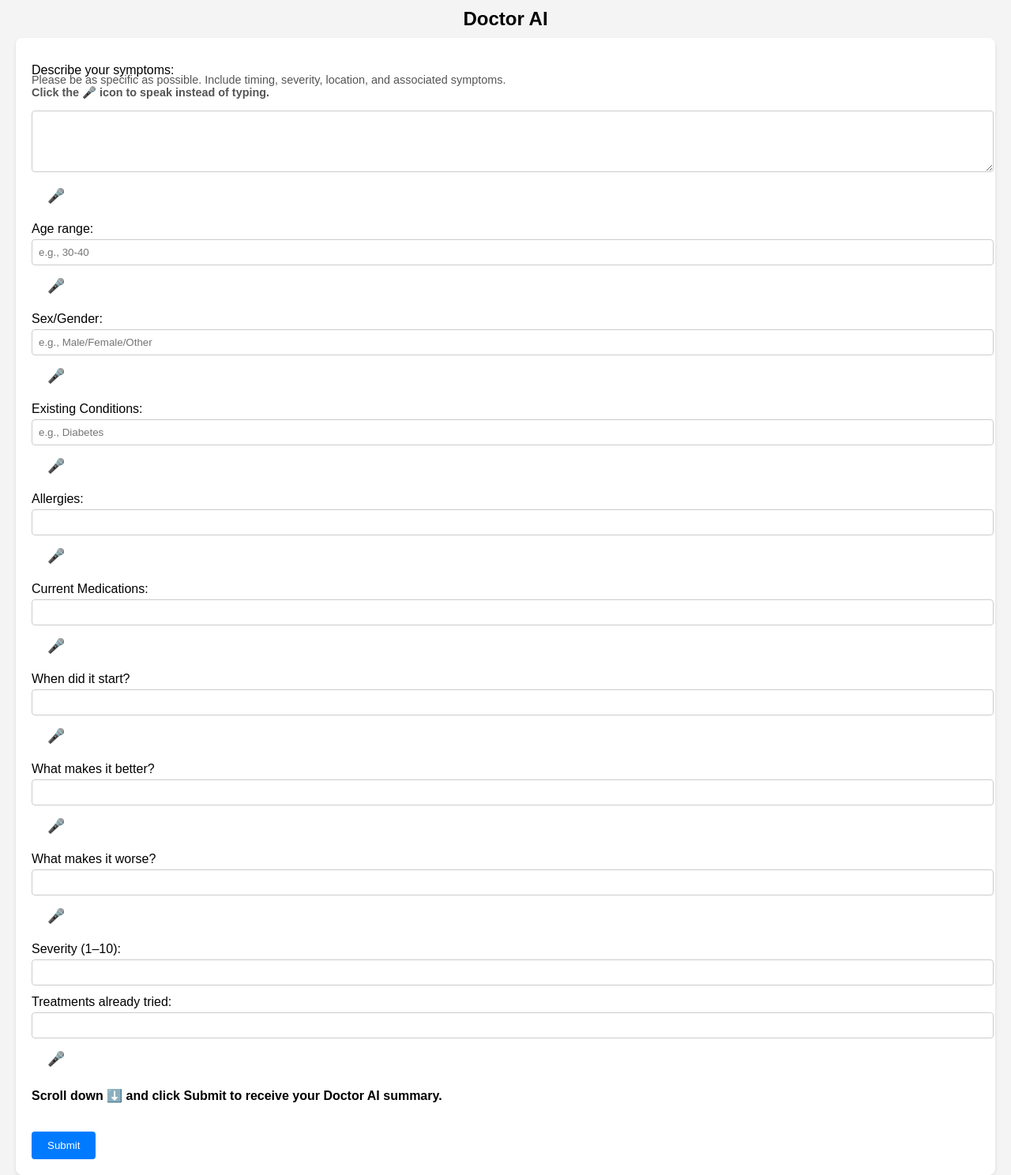
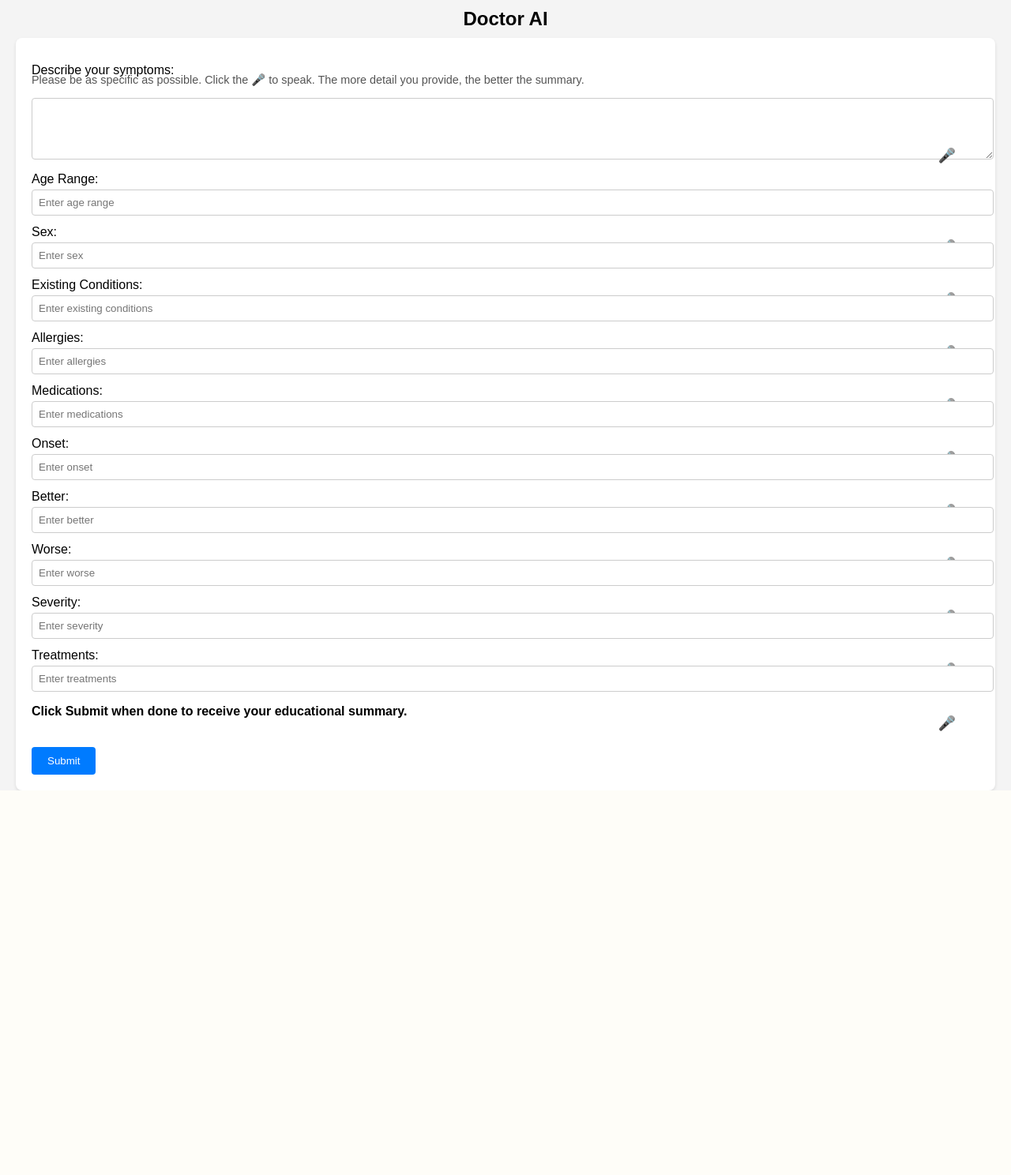
Before and after one commit to Asaabmd/doctor-ai, a Flask app: page / in a window 1280 px wide. Shown: the part 80-1568 px from the top of the page at 79% size. After the commit the page ends 1081 px from the top, so only its background shows below. Run offline with Flask 3, Linux system fonts and the light colour scheme.

Commit message:
Add modal popup and follow-up field to Doctor AI

```diff
--- a/templates/index.html
+++ b/templates/index.html
@@ -30,11 +30,14 @@
       padding: 20px;
       margin-top: 10px;
       border-radius: 8px;
-      box-shadow: 0 2px 4px rgba(0,0,0,0.1);
+      box-shadow: 0 2px 4px rgba(0, 0, 0, 0.1);
     }
     label {
       display: block;
       margin-top: 12px;
+    }
+    .field-wrapper {
+      position: relative;
     }
     input[type="text"],
     input[type="number"],
@@ -44,6 +47,16 @@
       margin-top: 4px;
       border: 1px solid #ccc;
       border-radius: 4px;
+    }
+    .mic-btn {
+      position: absolute;
+      right: 10px;
+      top: 36px;
+      background: none;
+      border: none;
+      font-size: 18px;
+      cursor: pointer;
+      color: #007bff;
     }
     button {
       margin-top: 20px;
@@ -57,104 +70,97 @@
     button:hover {
       background-color: #0056b3;
     }
-    .response {
-      margin-top: 20px;
-      background-color: #e9f5ff;
-      padding: 15px;
-      border-left: 4px solid #007bff;
+
+    .modal {
+      display: none;
+      position: fixed;
+      z-index: 1000;
+      left: 0;
+      top: 0;
+      width: 100%;
+      height: 100%;
+      overflow: auto;
+      background-color: rgba(0,0,0,0.6);
     }
-    .mic-button {
-      margin-top: 5px;
-      background: none;
-      border: none;
+    .modal-content {
+      background-color: #fff;
+      margin: 10% auto;
+      padding: 20px;
+      border-radius: 8px;
+      width: 90%;
+      max-width: 600px;
+    }
+    .close {
+      color: #aaa;
+      float: right;
+      font-size: 28px;
+      font-weight: bold;
       cursor: pointer;
-      font-size: 18px;
+    }
+
+    .tip {
+      font-size: 0.9rem;
       color: #555;
-    }
-    .mic-button:hover {
-      color: #000;
+      margin-top: -5px;
+      margin-bottom: 10px;
     }
   </style>
 </head>
 <body>
   <div class="header">
-    <img src="{{ url_for('static', filename='doctor.jpeg') }}" alt="Doctor AI Image" />
-    <img src="{{ url_for('static', filename='logo.png') }}" alt="Logo" />
+    <img src="{{ url_for('static', filename='doctor.jpeg') }}" alt="Doctor AI Image">
+    <img src="{{ url_for('static', filename='logo.png') }}" alt="Logo">
   </div>
-
   <h1>Doctor AI</h1>
 
   <form method="POST">
     <label for="symptoms">Describe your symptoms:</label>
-    <p style="font-size: 0.9rem; color: #555; margin-top: -5px; margin-bottom: 10px;">
-      Please be as specific as possible. Include timing, severity, location, and associated symptoms.<br>
-      <strong>Click the 🎤 icon to speak instead of typing.</strong>
-    </p>
-    <textarea name="symptoms" id="symptoms" rows="4" required></textarea>
-    <button type="button" class="mic-button" onclick="startRecognition('symptoms')">🎤</button>
+    <p class="tip">Please be as specific as possible. Click the 🎤 to speak. The more detail you provide, the better the summary.</p>
+    <div class="field-wrapper">
+      <textarea id="symptoms" name="symptoms" rows="4" required></textarea>
+      <button type="button" class="mic-btn" onclick="startRecognition('symptoms')">🎤</button>
+    </div>
 
-    <label>Age range:</label>
-    <input type="text" name="age_range" id="age_range" placeholder="e.g., 30-40" />
-    <button type="button" class="mic-button" onclick="startRecognition('age_range')">🎤</button>
+    {% for field in ["age_range", "sex", "existing_conditions", "allergies", "medications", "onset", "better", "worse", "severity", "treatments"] %}
+    <label for="{{ field }}">{{ field.replace("_", " ").title() }}:</label>
+    <div class="field-wrapper">
+      <input
+        id="{{ field }}"
+        type="{{ 'number' if field == 'severity' else 'text' }}"
+        name="{{ field }}"
+        placeholder="Enter {{ field.replace('_', ' ') }}"
+        {% if field == 'severity' %}min="1" max="10"{% endif %}
+      />
+      <button type="button" class="mic-btn" onclick="startRecognition('{{ field }}')">🎤</button>
+    </div>
+    {% endfor %}
 
-    <label>Sex/Gender:</label>
-    <input type="text" name="sex" id="sex" placeholder="e.g., Male/Female/Other" />
-    <button type="button" class="mic-button" onclick="startRecognition('sex')">🎤</button>
-
-    <label>Existing Conditions:</label>
-    <input type="text" name="existing_conditions" id="existing_conditions" placeholder="e.g., Diabetes" />
-    <button type="button" class="mic-button" onclick="startRecognition('existing_conditions')">🎤</button>
-
-    <label>Allergies:</label>
-    <input type="text" name="allergies" id="allergies" />
-    <button type="button" class="mic-button" onclick="startRecognition('allergies')">🎤</button>
-
-    <label>Current Medications:</label>
-    <input type="text" name="medications" id="medications" />
-    <button type="button" class="mic-button" onclick="startRecognition('medications')">🎤</button>
-
-    <label>When did it start?</label>
-    <input type="text" name="onset" id="onset" />
-    <button type="button" class="mic-button" onclick="startRecognition('onset')">🎤</button>
-
-    <label>What makes it better?</label>
-    <input type="text" name="better" id="better" />
-    <button type="button" class="mic-button" onclick="startRecognition('better')">🎤</button>
-
-    <label>What makes it worse?</label>
-    <input type="text" name="worse" id="worse" />
-    <button type="button" class="mic-button" onclick="startRecognition('worse')">🎤</button>
-
-    <label>Severity (1–10):</label>
-    <input type="number" name="severity" id="severity" min="1" max="10" />
-
-    <label>Treatments already tried:</label>
-    <input type="text" name="treatments" id="treatments" />
-    <button type="button" class="mic-button" onclick="startRecognition('treatments')">🎤</button>
-
-    <p><strong>Scroll down ⬇️ and click Submit to receive your Doctor AI summary.</strong></p>
-
+    <p><strong>Click Submit when done to receive your educational summary.</strong></p>
     <button type="submit">Submit</button>
   </form>
 
   {% if response %}
-  <div class="response">
-    <h3>Doctor AI Response:</h3>
-    <p>{{ response|safe }}</p>
-
-    <!-- Follow-Up Question Form -->
-    <form action="/followup" method="post">
-      <label for="followup">Have a follow-up question?</label>
-      <input type="text" name="followup" id="followup" placeholder="Ask a clarification question here" required />
-      <button type="submit">Ask Follow-up</button>
-    </form>
+  <div id="responseModal" class="modal" style="display:block;">
+    <div class="modal-content">
+      <span class="close" onclick="document.getElementById('responseModal').style.display='none'">&times;</span>
+      <h3>Doctor AI Summary</h3>
+      <p>{{ response|safe }}</p>
+      <form action="/followup" method="POST" style="margin-top: 20px;">
+        <label for="followup">Have a follow-up question?</label>
+        <textarea name="followup" rows="2" placeholder="Type your question here..."></textarea>
+        <button type="submit">Ask</button>
+      </form>
+    </div>
   </div>
   {% endif %}
 
   {% if followup_response %}
-  <div class="response">
-    <h3>Follow-Up Answer:</h3>
-    <p>{{ followup_response|safe }}</p>
+  <div class="modal" id="followupModal" style="display:block;">
+    <div class="modal-content">
+      <span class="close" onclick="document.getElementById('followupModal').style.display='none'">&times;</span>
+      <h3>Follow-Up Answer</h3>
+      <p>{{ followup_response|safe }}</p>
+    </div>
   </div>
   {% endif %}
 
@@ -179,6 +185,16 @@
         alert('Speech recognition error: ' + event.error);
       };
     }
+
+    window.onclick = function(event) {
+      const modals = ["responseModal", "followupModal"];
+      modals.forEach(id => {
+        const modal = document.getElementById(id);
+        if (event.target == modal) {
+          modal.style.display = "none";
+        }
+      });
+    };
   </script>
 </body>
 </html>
```
